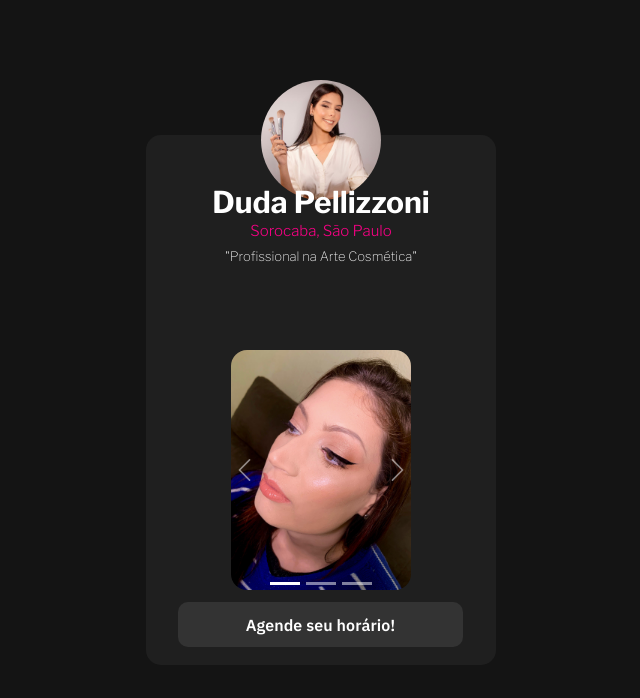
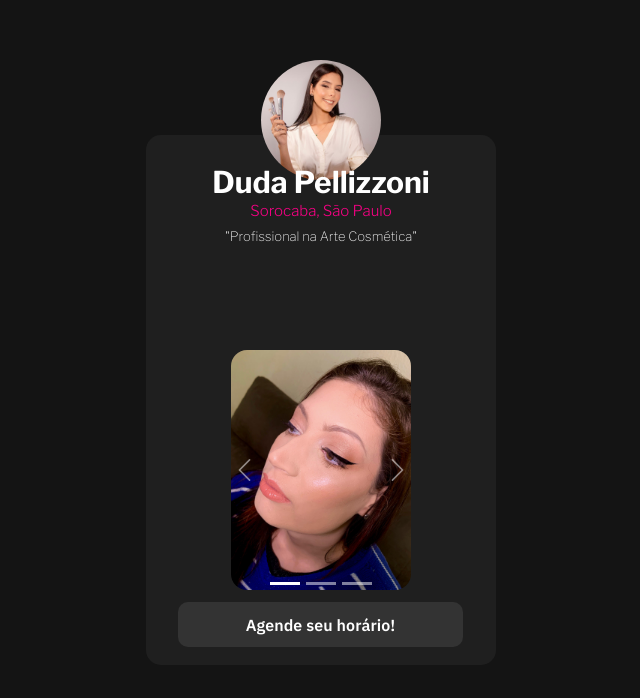
Before and after one commit to Rchrdgt/Duda, a plain HTML site: page index.html in a window 1280 px wide. Shown: the whole page, without its empty margins (319-959 px from the left). Drawn offline with nearby package versions, Linux system fonts and the light colour scheme.

Commit message:
Update index.css

```diff
--- a/index.css
+++ b/index.css
@@ -22,7 +22,7 @@ body{
     border-radius: 100px;
     width: auto;
     height: 15%;
-    top: 80px;
+    top: 60px;
 }
 .Containerdobutao{
     display: flex;
@@ -59,7 +59,7 @@ body{
 
 .London{
     color: #F70084;
-    top: 220px;
+    top: 200px;
     font-size: 15px;
     font-family: "Libre Franklin", sans-serif;
     font-optical-sizing: auto;
@@ -74,7 +74,7 @@ body{
     color: white;
     position: absolute;
     justify-content: center;
-    top: 180px;
+    top: 160px;
     font-size: 30px;
 }
 
@@ -86,7 +86,7 @@ body{
     color: white;
     position: absolute;
     justify-content: center;
-    top: 247px;
+    top: 227px;
     font-size: 13px;
 }
 
```
